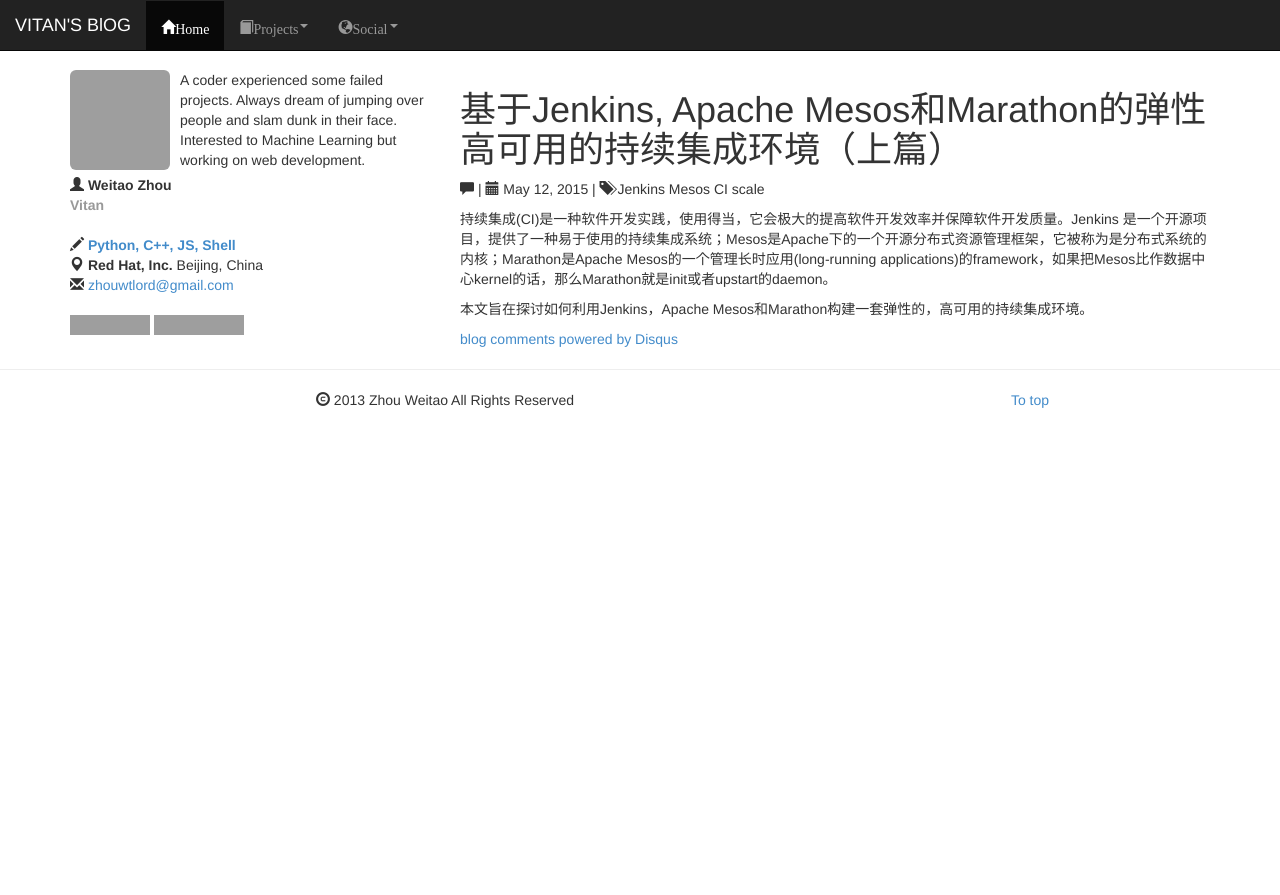
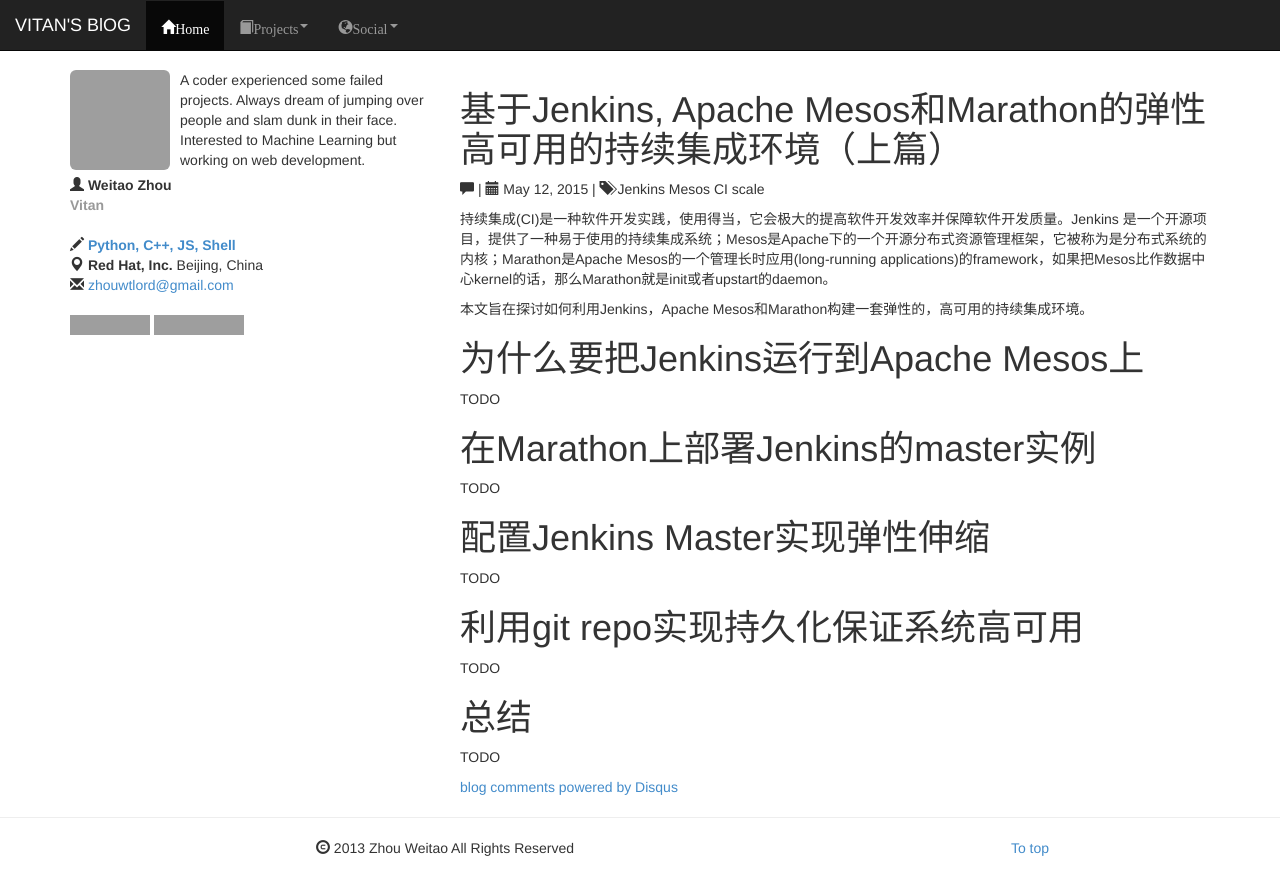
Before and after one commit to vitan/vitan.github.io, a Jekyll site: the page built from _posts/2015-05-12-jenkins-on-mesos.md, in a window 1280 px wide, cut to the strip 0-895 px from the top of the page. Built offline with Jekyll 4.4.1, drawn with Linux system fonts in a browser that asks for light colours; Markdown is read by kramdown in place of the engine named in the settings; comment, search, counter and statistics services are not loaded; grey boxes are pictures that could not be loaded.

Commit message:
Update 2015-05-12-jenkins-on-mesos.md

```diff
--- a/_posts/2015-05-12-jenkins-on-mesos.md
+++ b/_posts/2015-05-12-jenkins-on-mesos.md
@@ -8,3 +8,29 @@
   持续集成(CI)是一种软件开发实践，使用得当，它会极大的提高软件开发效率并保障软件开发质量。Jenkins 是一个开源项目，提供了一种易于使用的持续集成系统；Mesos是Apache下的一个开源分布式资源管理框架，它被称为是分布式系统的内核；Marathon是Apache Mesos的一个管理长时应用(long-running applications)的framework，如果把Mesos比作数据中心kernel的话，那么Marathon就是init或者upstart的daemon。
 
   本文旨在探讨如何利用Jenkins，Apache Mesos和Marathon构建一套弹性的，高可用的持续集成环境。
+
+
+为什么要把Jenkins运行到Apache Mesos上
+=====================================
+
+TODO
+
+在Marathon上部署Jenkins的master实例
+===================================
+
+TODO
+
+配置Jenkins Master实现弹性伸缩
+==============================
+
+TODO
+
+利用git repo实现持久化保证系统高可用
+==============================
+
+TODO
+
+总结
+====
+
+TODO
```
